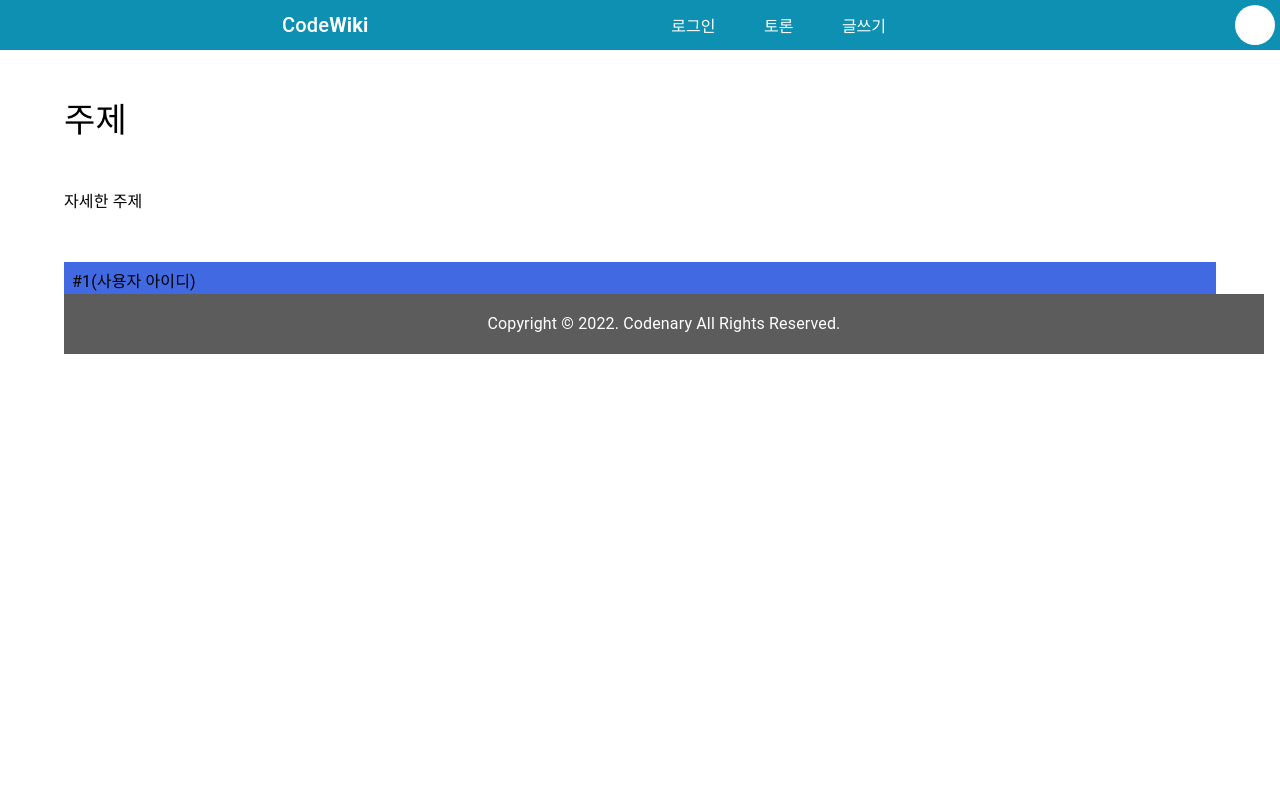
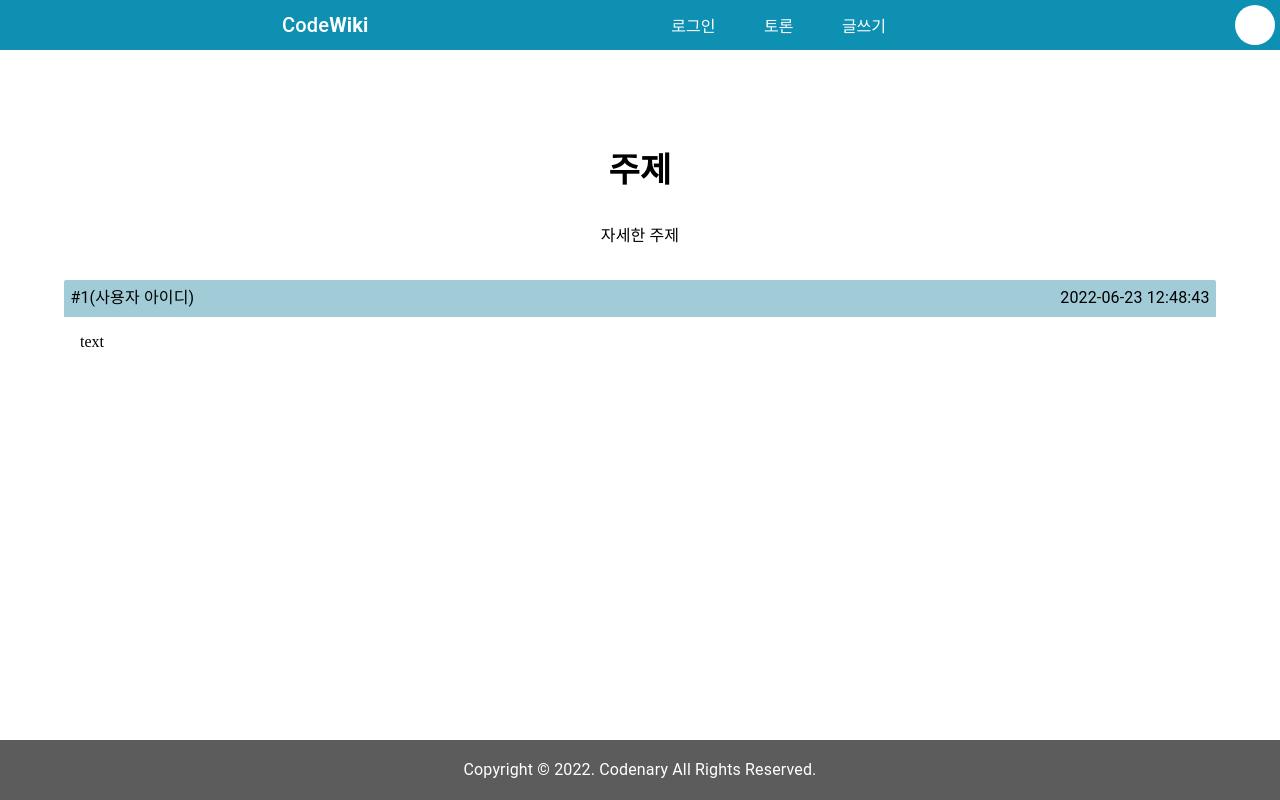
Before and after one commit to 4kang0624/404NotFound, a React (Create React App) app in the folder client/: page /discussion in a window 1280 px wide. Built offline with nearby package versions, Linux system fonts and the light colour scheme; no server answers.

Commit message:
feat: 홈페이지에 데이터 나타내게 하는 것 추가

```diff
--- a/client/src/App.js
+++ b/client/src/App.js
@@ -16,31 +16,21 @@ function App() {
   return (
     <BrowserRouter>
       <Header />
-      <Container sx={{ maxWidth: "1280px", position: "relative" }}>
+      <Container sx={{ maxWidth: "1280px" }}>
         <Routes>
           <Route path="/" element={auth(Home, null)} />
           <Route path="/signin" element={auth(SignIn, false)} />
           <Route path="/signup" element={auth(SignUp, false)} />
-          <Route path="/document" element={auth(Document, null)} />
-          {/* <Route path=":id"/> */}
+          <Route path="/document:id" element={auth(Document, null)} />
           <Route path="/edit_document" element={auth(EditDocument, true)} />
           <Route path="/discussion" element={auth(Discussion, null)} />
           <Route path="/edit_discussion" element={auth(EditDiscussion, true)} />
           <Route path="*" element={auth(Missing, null)} />
         </Routes>
-        <Footer />
       </Container>
+      <Footer />
     </BrowserRouter>
   );
 }
 
 export default App;
-
-// <Route path="/" element={auth(Home, null)} />
-// <Route path="/signin" element={auth(SignIn, false)} />
-// <Route path="/signup" element={auth(SignUp, false)} />
-// <Route path="/document" element={auth(Document, null)}/>
-//   {/* <Route path=":id"/> */}
-// <Route path="/edit_document" element={auth(EditDocument, true)}/>
-// <Route path="/discussion" element={auth(Discussion, null)}/>
-// <Route path="*" element={auth(Missing, null)} />
--- a/client/src/components/DiscussionBlock.js
+++ b/client/src/components/DiscussionBlock.js
@@ -3,16 +3,31 @@ import React from "react";
 
 function DiscussionBlock() {
   return (
-    <Grid container>
-      <Grid item xs={12} marginY={"1rem"}>
-        <Typography bgcolor={"royalblue"} p={".5rem"}>
-          #1(사용자 아이디)
-        </Typography>
-        <Box sx={{ border: "1px solid black" }} p={"0.5rem"}>
-          text
-        </Box>
+    <Box width={"100%"}>
+      <Grid container marginBottom={"1rem"}>
+        <Grid
+          item
+          xs={12}
+          marginY={"1rem"}
+          borderRadius={"2px"}
+          bgcolor={"rgba(68, 153, 176, 0.5)"}
+        >
+          <Box
+            sx={{
+              padding: "0.4rem",
+              display: "flex",
+              justifyContent: "space-between",
+            }}
+          >
+            <Typography fontSize={"1rem"}>#1(사용자 아이디)</Typography>
+            <Typography fontSize={"1rem"}>2022-06-23 12:48:43</Typography>
+          </Box>
+          <Box bgcolor={"white"} p={"1rem"}>
+            text
+          </Box>
+        </Grid>
       </Grid>
-    </Grid>
+    </Box>
   );
 }
 
--- a/client/src/components/Footer.js
+++ b/client/src/components/Footer.js
@@ -4,15 +4,15 @@ import { Box, Typography } from "@mui/material";
 function Footer() {
   return (
     <Box
+      position={"absolute"}
+      bottom={0}
       bgcolor={"#5D5C5D"}
-      position={"absolute"}
       height={"60px"}
-      width={"100%"}
-      bottom={"0"}
       display={"flex"}
       justifyContent={"center"}
       alignItems={"center"}
       color={"white"}
+      width={"100%"}
     >
       <Typography>Copyright © 2022. Codenary All Rights Reserved.</Typography>
     </Box>
--- a/client/src/components/SearchResult.js
+++ b/client/src/components/SearchResult.js
@@ -1,19 +1,58 @@
 import React from "react";
-import { Card, Grid } from "@mui/material";
+import {
+  IconButton,
+  ImageList,
+  ImageListItem,
+  ImageListItemBar,
+} from "@mui/material";
+import { Link } from "react-router-dom";
+import InfoIcon from "@mui/icons-material/Info";
+import { Box } from "@mui/system";
+const itemData = [
+  {
+    title: "Python",
+    version: 2,
+    src: "/signin",
+  },
+  {
+    title: "ComputerArchitecture",
+    version: 1,
+    src: "/signin",
+  },
+  {
+    title: "JavaScript",
+    version: 1,
+    src: "/signin",
+  },
+];
 
-function SearchResult() {
-  const array = [1, 2, 3, 4, 5, 6, 7, 8, 9];
-
+function SearchResult({ documents }) {
   return (
-    <Grid container sx={{ marginY: "50px" }}>
-      {array.map((el, i) => (
-        <Grid key={i} item xs={4} sx={{ padding: "1rem", height: "200px" }}>
-          <Card variant="outlined" sx={{ height: "100%" }}>
-            {el}
-          </Card>
-        </Grid>
+    <ImageList
+      sx={{ width: 500, height: 450, marginTop: "45px" }}
+      cols={3}
+      rowHeight={164}
+    >
+      {documents.map((item, i) => (
+        <ImageListItem key={i}>
+          <Box bgcolor={"#42bcf5"} width={"164px"} height={"164px"}></Box>
+          <Link key={i} to={`/document:${item.title}`} state={item}>
+            <ImageListItemBar
+              title={item.title}
+              subtitle={"Ver. " + item.version}
+              actionIcon={
+                <IconButton
+                  sx={{ color: "rgba(255, 255, 255, 0.54)" }}
+                  aria-label={`info about ${item.title}`}
+                >
+                  <InfoIcon />
+                </IconButton>
+              }
+            ></ImageListItemBar>
+          </Link>
+        </ImageListItem>
       ))}
-    </Grid>
+    </ImageList>
   );
 }
 
--- a/client/src/pages/Discussion.js
+++ b/client/src/pages/Discussion.js
@@ -1,17 +1,29 @@
 import { Box, Typography } from "@mui/material";
 import React from "react";
 import DiscussionBlock from "../components/DiscussionBlock";
+import styled from "styled-components";
 
 function Discussion() {
   return (
-    <Box paddingTop={"50px"} display={"flex"} flexDirection={"column"}>
-      <Typography variant="h4" component="h4" pb={"1rem"}>
-        주제
-      </Typography>
-      <Typography marginY={"2rem"}>자세한 주제</Typography>
-      <DiscussionBlock />
-    </Box>
+    <StyledBody>
+      <Box
+        paddingTop={"100px"}
+        display={"flex"}
+        flexDirection={"column"}
+        alignItems={"center"}
+      >
+        <Typography variant="h4" component="h4" pb={"1rem"} fontWeight={"600"}>
+          주제
+        </Typography>
+        <Typography marginY={"1rem"} fontWeight={"300"}>
+          자세한 주제
+        </Typography>
+        <DiscussionBlock />
+      </Box>
+    </StyledBody>
   );
 }
 
+const StyledBody = styled.div``;
+
 export default Discussion;
--- a/client/src/pages/Document.js
+++ b/client/src/pages/Document.js
@@ -3,32 +3,23 @@ import { Box } from "@mui/system";
 import MDEditor from "@uiw/react-md-editor";
 import React from "react";
 import DocumentNav from "../components/DocumentNav";
+import { useLocation } from "react-router-dom";
 
 function Document() {
-  const mkdStr = `# Markdown Editor for [React](https://facebook.github.io/react/)
+  const location = useLocation();
+  const { content, title } = location.state;
 
-**Hello world!!!**
-
-[![](https://avatars.githubusercontent.com/u/1680273?s=80&v=4)](https://avatars.githubusercontent.com/u/1680273?v=4)
-
-\`\`\`javascript
-import React from "react";
-import ReactDOM from "react-dom";
-import MEDitor from '@uiw/react-md-editor';
-
-\`\`\`
-`;
   return (
     <Box paddingTop={"50px"} display={"flex"}>
       <Grid container>
         <Grid item xs={8}>
           <Typography variant="h3" component="h3" pb={"1rem"}>
-            제목
+            {title}
           </Typography>
           <hr />
           <MDEditor.Markdown
             style={{ padding: 15 }}
-            source={mkdStr}
+            source={content}
             linkTarget="_blank"
             // previewOptions={{
             //   linkTarget: "_blank"
--- a/client/src/pages/Home.js
+++ b/client/src/pages/Home.js
@@ -1,47 +1,31 @@
-import {
-  InputBase,
-  Typography,
-  Paper,
-  IconButton,
-  Chip,
-  Grid,
-  ImageList,
-  ImageListItem,
-  ImageListItemBar,
-  ListSubheader,
-} from "@mui/material";
+import { InputBase, Typography, Paper, IconButton } from "@mui/material";
 
 import SearchIcon from "@mui/icons-material/Search";
 import { Box } from "@mui/system";
 import React, { useState } from "react";
 import SearchResult from "../components/SearchResult";
-import InfoIcon from "@mui/icons-material/Info";
-import ArrowForwardIosIcon from "@mui/icons-material/ArrowForwardIos";
-import { Link, useNavigate } from "react-router-dom";
-import styled from "styled-components";
-const itemData = [
-  {
-    img: "https://miro.medium.com/max/1400/0*5CnyWf0j4a9daNkY",
-    title: "Python",
-    version: 2,
-    src: "/signin",
-  },
-  {
-    img: "https://miro.medium.com/max/1400/0*i4vAu1uZ1-N06EA-.jpg",
-    title: "ComputerArchitecture",
-    version: 1,
-    src: "/signin",
-  },
-  {
-    img: "https://upload.wikimedia.org/wikipedia/commons/thumb/9/99/Unofficial_JavaScript_logo_2.svg/140px-Unofficial_JavaScript_logo_2.svg.png",
-    title: "JavaScript",
-    version: 1,
-    src: "/signin",
-  },
-];
+import { getDocument } from "../redux/modules/document";
+import { useDispatch } from "react-redux";
 
 function Home() {
-  const [isCard, setIsCard] = useState(false);
+  const [search, setSearch] = useState("");
+  const [documents, setDocuments] = useState([]);
+  const dispatch = useDispatch();
+
+  const changeInput = e => {
+    const obj = {
+      title: e.target.value.trim(),
+    };
+
+    dispatch(getDocument(obj)).then(res => {
+      if (res.payload?.result === "fail") {
+        return;
+      }
+      setDocuments([res.payload]);
+    });
+    setSearch(e.target.value.trim());
+  };
+
   return (
     <Box display={"flex"} flexDirection={"column"} alignItems={"center"}>
       <Typography
@@ -71,74 +55,15 @@ function Home() {
       >
         <InputBase
           sx={{ ml: 2, flex: 1, color: "black" }}
-          // placeholder="Search Google Maps"
           inputProps={{ "aria-label": "search document" }}
+          value={search}
+          onChange={changeInput}
         />
         <IconButton type="submit" sx={{ p: "10px" }} aria-label="search">
           <SearchIcon sx={{ color: "black" }} />
         </IconButton>
       </Paper>
-      {/* <Grid container sx={{ maxWidth: "500px", marginTop: "30px", ml: 11 }}>
-        <Grid item xs={2} textAlign={"center"}>
-          <Chip
-            label="학생"
-            variant="outlined"
-            onClick={() => console.log("dd")}
-          />
-        </Grid>
-        <Grid item xs={3} textAlign={"center"}>
-          <Chip
-            label="주니어개발자"
-            variant="outlined"
-            onClick={() => console.log("dd")}
-          />
-        </Grid>
-        <Grid item xs={3} textAlign={"center"}>
-          <Chip
-            label="시니어개발자"
-            variant="outlined"
-            onClick={() => console.log("dd")}
-          />
-        </Grid>
-        <Grid item xs={2} textAlign={"center"}>
-          <Chip
-            label="전체"
-            variant="outlined"
-            onClick={() => console.log("dd")}
-          />
-        </Grid>
-      </Grid> */}
-      {isCard && <SearchResult />}
-      <ImageList
-        sx={{ width: 500, height: 450, marginTop: "45px" }}
-        cols={3}
-        rowHeight={164}
-      >
-        {itemData.map(item => (
-          <Link to={item.src}>
-            <ImageListItem key={item.img}>
-              <img
-                src={`${item.img}?w=164&h=164&fit=crop&auto=format`}
-                srcSet={`${item.img}?w=164&h=164&fit=crop&auto=format&dpr=2 2x`}
-                alt={item.title}
-                loading="lazy"
-              />
-              <ImageListItemBar
-                title={item.title}
-                subtitle={"Ver. " + item.version}
-                actionIcon={
-                  <IconButton
-                    sx={{ color: "rgba(255, 255, 255, 0.54)" }}
-                    aria-label={"info about ${item.title}"}
-                  >
-                    <InfoIcon />
-                  </IconButton>
-                }
-              ></ImageListItemBar>
-            </ImageListItem>
-          </Link>
-        ))}
-      </ImageList>
+      {documents.length !== 0 && <SearchResult documents={documents} />}
     </Box>
   );
 }
```
Also changed, not shown: client/src/index.css (line endings or trailing spaces).
